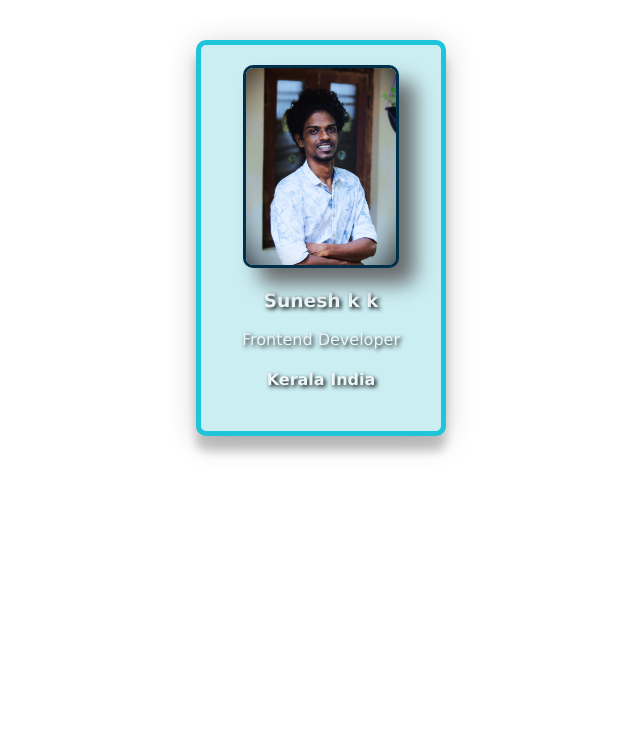
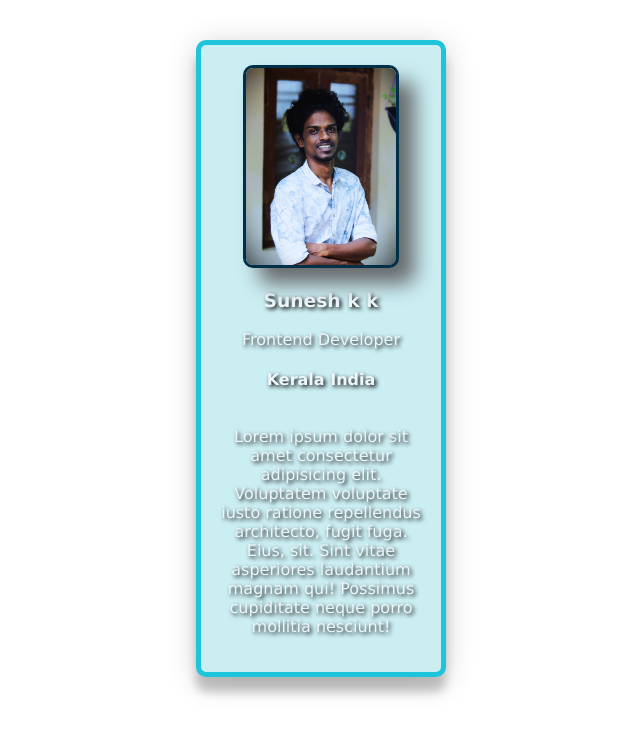
Before and after one commit to suneshkk/animation, a plain HTML site: page index.html in a window 1280 px wide. Shown: the whole page, without its empty margins (319-959 px from the left). Drawn offline with Linux system fonts and the light colour scheme.

Commit message:
lorem added

```diff
--- a/index.html
+++ b/index.html
@@ -11,13 +11,16 @@
 <body>
     <div class="card">
         <div>
-        <img class="img" src="image/me.JPG" alt="sunesh smiling at the camera with the prety background ">
+            <img class="img" src="image/me.JPG" alt="sunesh smiling at the camera with the prety background ">
         </div>
         <div class="info">
-            <h3 class="itlic" >Sunesh k k </h3>
+            <h3 class="itlic">Sunesh k k </h3>
             <p class="p1">Frontend Developer</p>
             <h4>Kerala India</h4>
         </div>
+        <p>Lorem ipsum dolor sit amet consectetur adipisicing elit. Voluptatem voluptate iusto ratione repellendus
+            architecto, fugit fuga. Eius, sit. Sint vitae asperiores laudantium magnam qui! Possimus cupiditate neque
+            porro mollitia nesciunt!</p>
     </div>
 </body>
 
```
